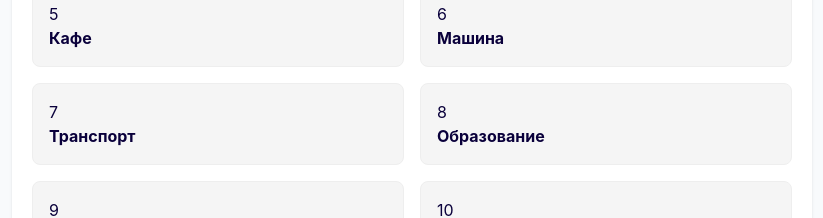
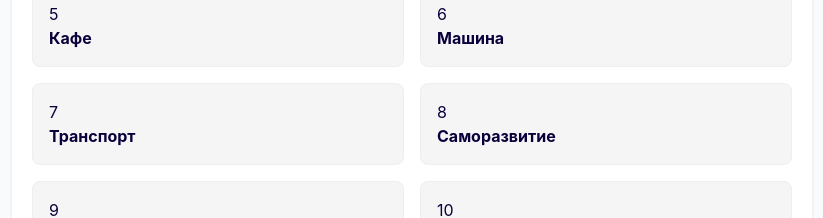
Before and after one commit to vladcyb/pay-stat-react, a React (Vite) app: page /#/ in a window 1280 px wide. Shown: the part 1760-1978 px from the top of the page, without its empty margins (228-1051 px from the left). Built offline with nearby package versions, Linux system fonts and the light colour scheme.

Commit message:
update categories

```diff
--- a/src/shared/constants/categoryMap.ts
+++ b/src/shared/constants/categoryMap.ts
@@ -59,7 +59,7 @@ export const categoryMap: Record<CategoryMapIndex, ValueType> = {
     color: '#3366E6',
   },
   '8': {
-    name: 'Образование',
+    name: 'Саморазвитие',
     color: '#999966',
   },
   '9': {
```
